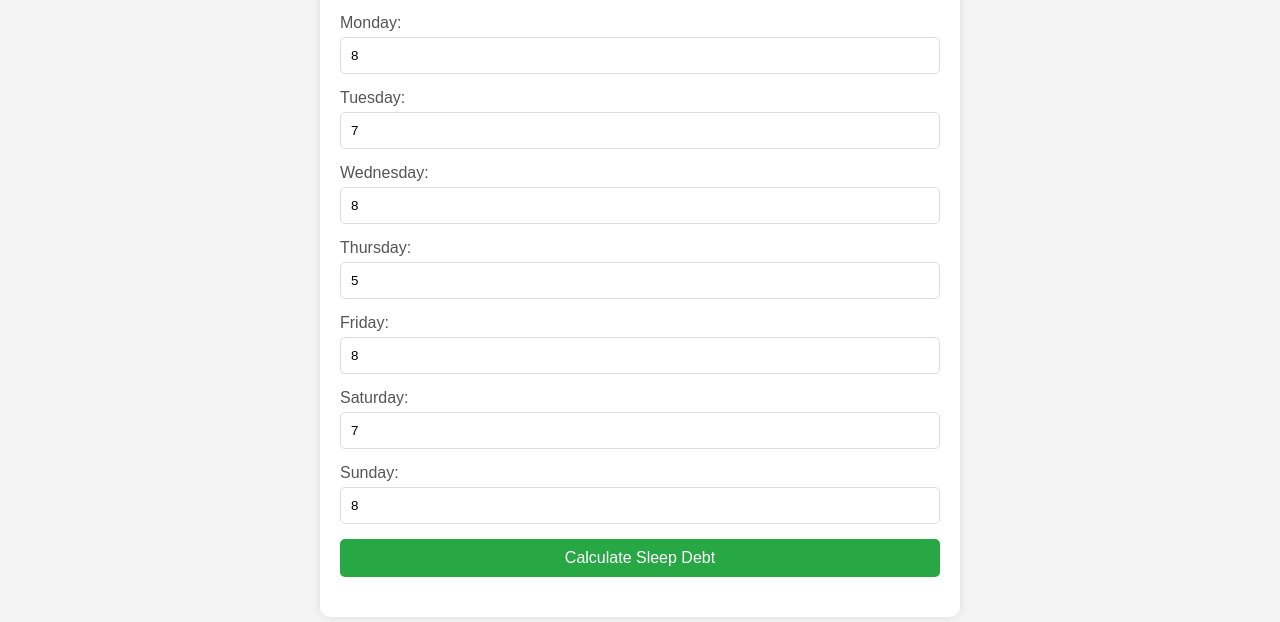
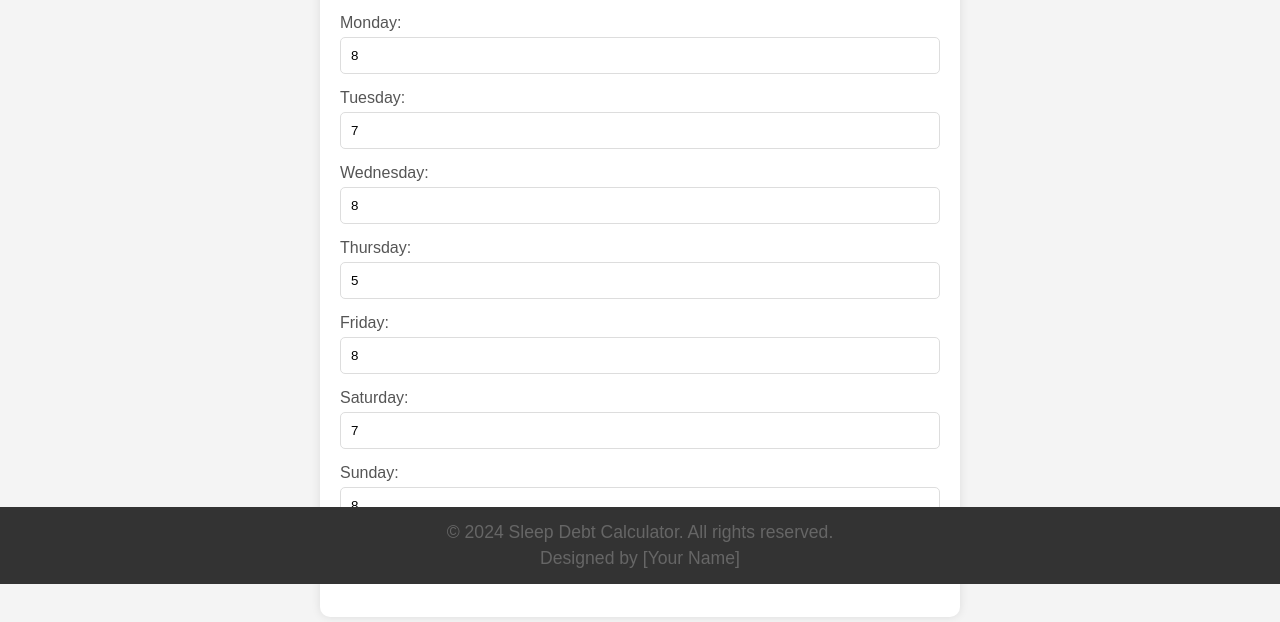
Before and after one commit to gladstone28/Sleep-Debt-Calculator, a plain HTML site: page index.html in a window 1280 px wide. Shown: the part 216-838 px from the top of the page. Drawn offline with Linux system fonts and the light colour scheme.

Commit message:
modify index.html and styles.css to add footer

```diff
--- a/index.html
+++ b/index.html
@@ -43,6 +43,10 @@
         </form>
         <div id="result" class="result"></div>
     </div>
+    <footer>
+        <p>&copy; 2024 Sleep Debt Calculator. All rights reserved.</p>
+        <p>Designed by [Your Name]</p>
+    </footer>
     <script src="scripts.js"></script>
 </body>
 </html>
--- a/styles.css
+++ b/styles.css
@@ -63,3 +63,19 @@ button:hover {
     font-size: 18px;
     text-align: center;
 }
+
+
+footer {
+    background-color: #333;
+    color: white;
+    text-align: center;
+    padding: 10px 0;
+    position: fixed;
+    width: 100%;
+    bottom: 0;
+    left: 0;
+}
+
+footer p {
+    margin: 5px 0;
+}
```
